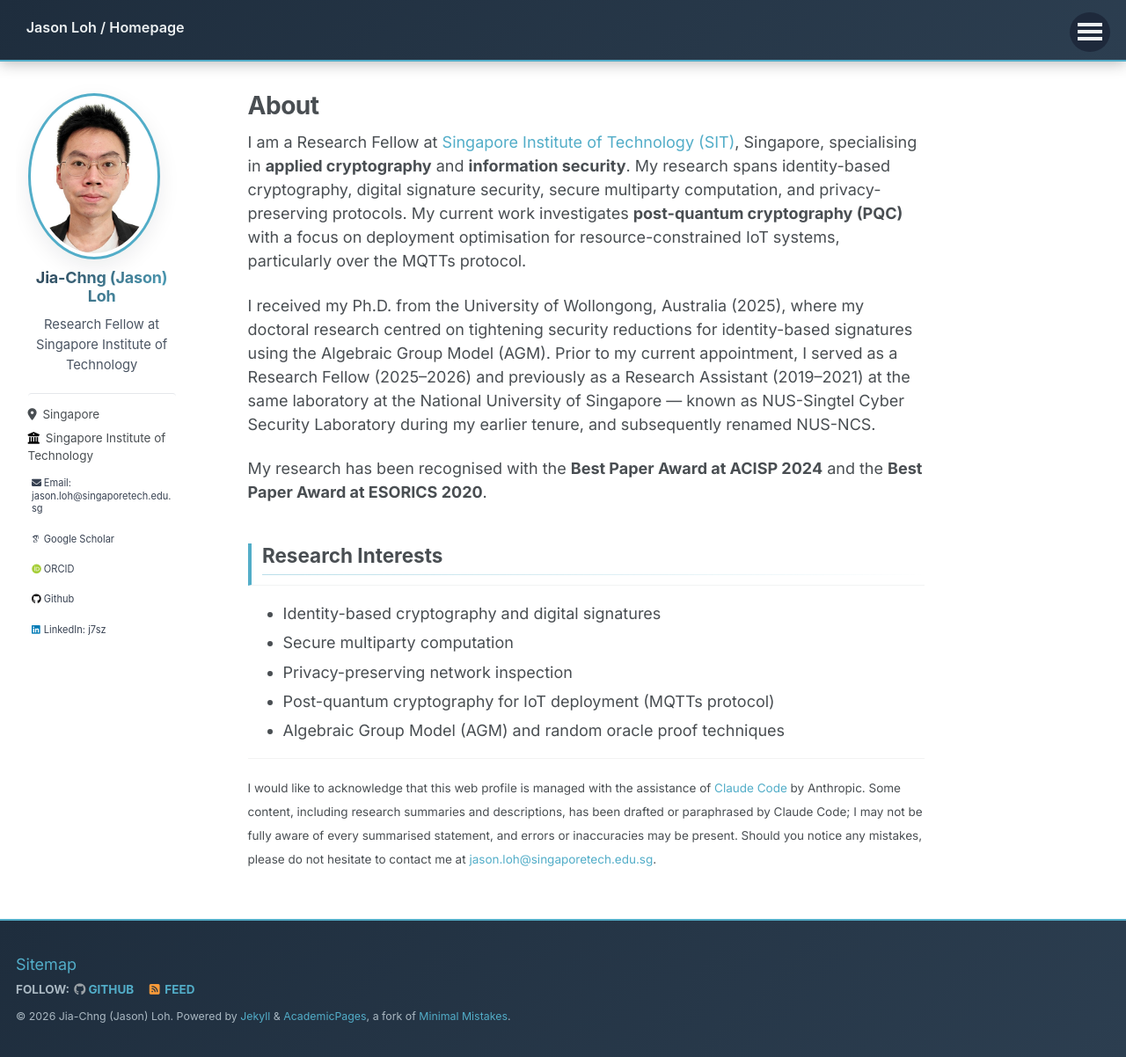
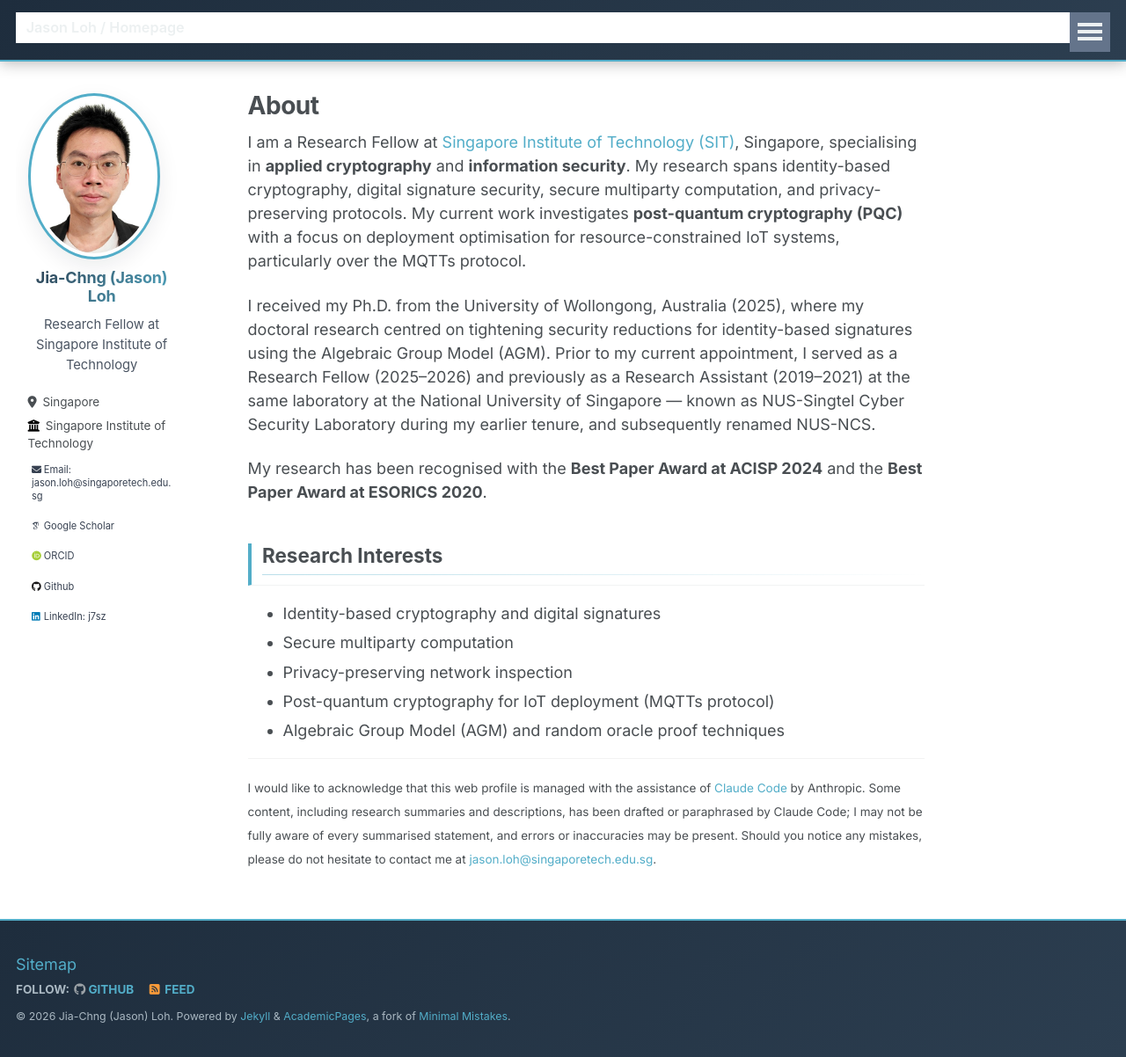
Before and after one commit to j7sz/j7sz.github.io, a Jekyll site: the page built from _pages/about.md, in a window 1280 px wide and 1202 px high. Shown: the whole window at 88% size. Built offline with Jekyll 4.4.1, drawn with Linux system fonts in a browser that asks for light colours; some web fonts are replaced.

Commit message:
Fix mobile masthead and contact links

```diff
--- a/_sass/_site-polish.scss
+++ b/_sass/_site-polish.scss
@@ -5,14 +5,13 @@
 /*
    Top navigation
    --------------------------------------------------------------------------
-   Make the masthead readable on small screens and avoid the pale, cramped
-   appearance shown on mobile browsers.
+   Keep the masthead light, readable, and usable on mobile browsers.
 */
 
 .masthead {
-  background: #0f172a;
+  background: #ffffff;
   border-bottom: 3px solid #38bdf8;
-  box-shadow: 0 2px 12px rgba(15, 23, 42, 0.18);
+  box-shadow: 0 2px 12px rgba(15, 23, 42, 0.10);
 }
 
 .masthead__inner-wrap {
@@ -21,20 +20,25 @@
 
 .greedy-nav {
   min-width: 0;
-  background: transparent;
+  background: #ffffff;
 }
 
 .greedy-nav a,
 .masthead__inner-wrap a {
-  color: #f8fafc;
+  color: #111827;
   font-size: 0.9rem;
   font-weight: 600;
   line-height: 1.2;
 }
 
+.greedy-nav a:visited,
+.masthead__inner-wrap a:visited {
+  color: #111827;
+}
+
 .greedy-nav a:hover,
 .masthead__inner-wrap a:hover {
-  color: #bae6fd;
+  color: #0369a1;
 }
 
 .greedy-nav .visible-links {
@@ -67,14 +71,14 @@
 }
 
 .greedy-nav .visible-links a:hover {
-  background: rgba(255, 255, 255, 0.12);
+  background: #f1f5f9;
   text-decoration: none;
 }
 
 .greedy-nav button {
-  background: #1e293b;
-  color: #f8fafc;
-  border-radius: 999px;
+  background: #64748b;
+  color: #ffffff;
+  border-radius: 0;
 }
 
 .greedy-nav .hidden-links {
@@ -111,8 +115,7 @@
 /*
    Sidebar/contact links
    --------------------------------------------------------------------------
-   Let long email addresses wrap within the sidebar instead of spilling or
-   aligning awkwardly beside the main content.
+   Show contact links clearly on mobile and let long email addresses wrap.
 */
 
 .sidebar .author__urls-wrapper,
@@ -120,6 +123,27 @@
 .sidebar .author__urls li,
 .sidebar .author__urls a {
   max-width: 100%;
+}
+
+.sidebar .author__urls-wrapper button {
+  display: none;
+}
+
+.sidebar .author__urls {
+  display: block;
+  position: static;
+  right: auto;
+  z-index: auto;
+  margin-top: 0.75rem;
+  padding: 0;
+  border: 0;
+  background: transparent;
+  box-shadow: none;
+}
+
+.sidebar .author__urls:before,
+.sidebar .author__urls:after {
+  display: none;
 }
 
 .sidebar .author__urls li {
@@ -131,6 +155,49 @@
   text-align: left;
   overflow-wrap: anywhere;
   word-break: break-word;
+  line-height: 1.35;
+}
+
+@media screen and (max-width: 1023px) {
+  .sidebar {
+    margin-bottom: 1.5rem;
+  }
+
+  .sidebar .author__avatar {
+    display: table-cell;
+    width: 54px;
+  }
+
+  .sidebar .author__avatar img {
+    max-width: 48px;
+    border: 2px solid #38bdf8;
+    border-radius: 50%;
+  }
+
+  .sidebar .author__content {
+    display: table-cell;
+    padding-left: 1rem;
+    padding-right: 0;
+  }
+
+  .sidebar .author__urls-wrapper {
+    display: block;
+    margin-top: 0.75rem;
+    padding-left: 0;
+    width: 100%;
+  }
+
+  .sidebar .author__urls {
+    display: grid;
+    grid-template-columns: 1fr;
+    gap: 0.25rem;
+  }
+
+  .sidebar .author__urls a {
+    padding: 0.25rem 0;
+    color: #374151;
+    font-size: 0.85rem;
+  }
 }
 
 @include breakpoint($large) {
```
